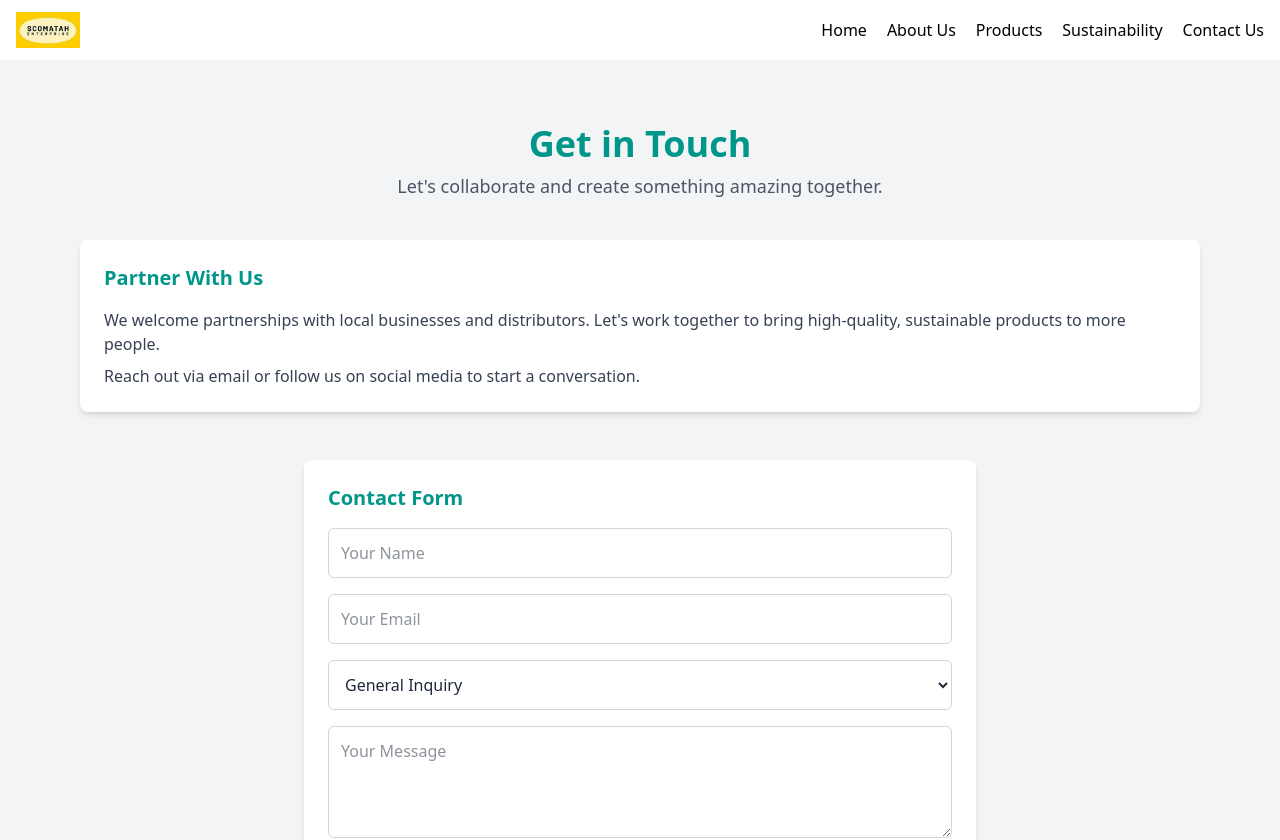
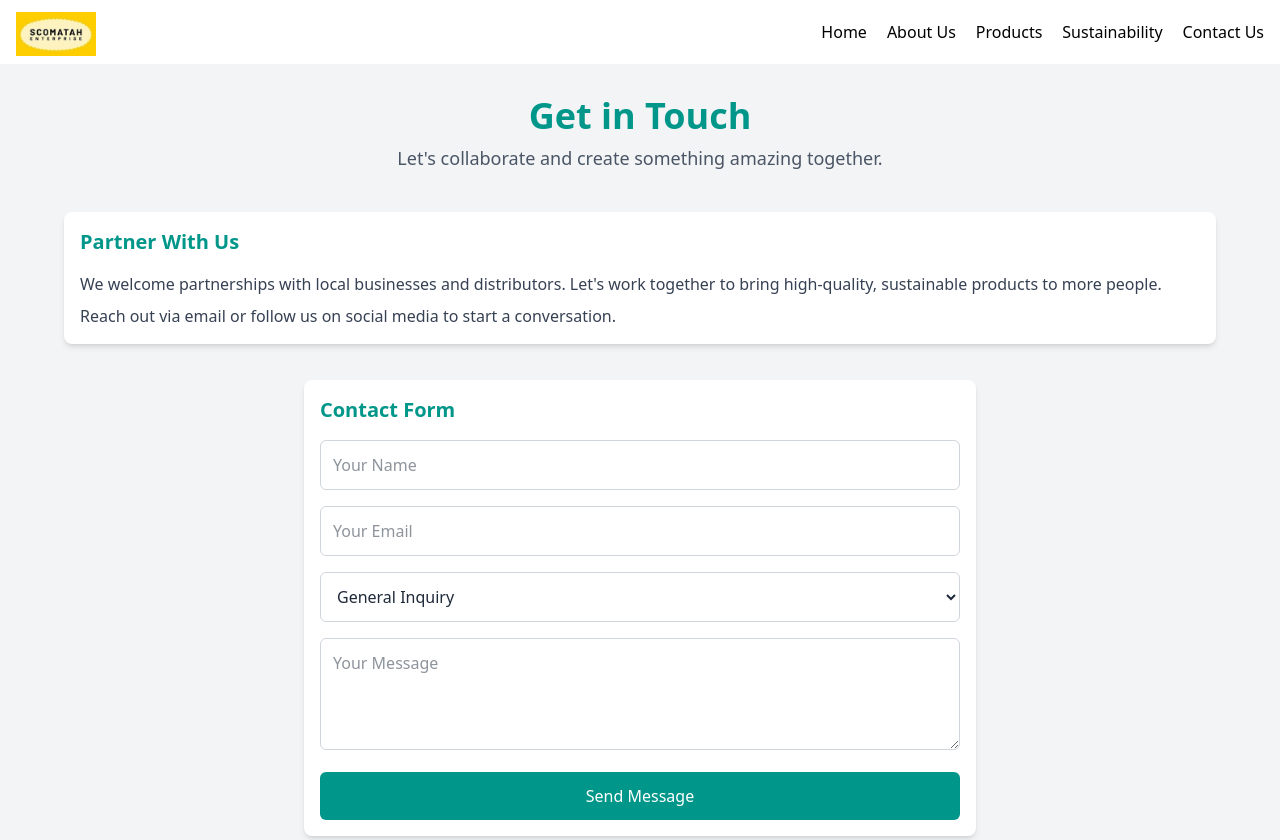
Before and after one commit to Rutelyn/scomatah, a React (Vite) app: page /contactus in a window 1280 px wide. Shown: the top 840 px of the page. Built offline with nearby package versions, Linux system fonts and the light colour scheme.

Commit message:
second review modifications

```diff
--- a/src/assets/components/aboutUs.jsx
+++ b/src/assets/components/aboutUs.jsx
@@ -1,7 +1,7 @@
 const AboutUs = () => {
   return (
     <div className="h-full px-6 py-12 bg-gray-100">
-      <div className="max-w-4xl mx-auto bg-white p-8 rounded-lg shadow-lg">
+      <div className="max-w-full mx-auto bg-white p-8 rounded-lg shadow-lg">
         <h1 className="text-4xl font-bold font-serif text-center text-teal-700 mb-6">
           About Us
         </h1>
--- a/src/assets/components/contactUs.jsx
+++ b/src/assets/components/contactUs.jsx
@@ -22,7 +22,7 @@ const ContactUs = () => {
   };
 
   return (
-    <div className="bg-gray-100 text-gray-800 py-16 px-6 sm:px-12 lg:px-20">
+    <div className="bg-gray-100 text-gray-800 py-8 px-4 sm:px-8 lg:px-16">
       <div className="text-center mb-10">
         <h1 className="text-3xl sm:text-4xl font-bold text-teal-600">Get in Touch</h1>
         <p className="text-gray-600 mt-2 text-lg">
@@ -30,7 +30,7 @@ const ContactUs = () => {
         </p>
       </div>
 
-      <div className="bg-white p-6 rounded-lg shadow-md">
+      <div className="bg-white p-4 rounded-lg shadow-md">
         <h2 className="text-xl font-semibold text-teal-600 mb-4">Partner With Us</h2>
         <p className="text-gray-700">
           We welcome partnerships with local businesses and distributors. Let's work together
@@ -42,7 +42,7 @@ const ContactUs = () => {
       </div>
 
       {/* Contact Form */}
-      <div className="mt-12 bg-white p-6 rounded-lg shadow-md max-w-2xl mx-auto">
+      <div className="mt-9 bg-white p-4 rounded-lg shadow-md max-w-2xl mx-auto">
         <h2 className="text-xl font-semibold text-teal-600 mb-4">Contact Form</h2>
         <form onSubmit={handleSubmit} className="space-y-4">
           <input type="text" name="name" placeholder="Your Name" value={formData.name} onChange={handleChange} className="w-full p-3 border border-gray-300 rounded-md" required />
--- a/src/assets/components/navbar.jsx
+++ b/src/assets/components/navbar.jsx
@@ -13,7 +13,7 @@ const Navbar = () => {
   return (
     <nav className="bg-white shadow-md w-full overflow-hidden">
       <div className="flex justify-between items-center px-4 py-3">
-        <span className="w-16 h-4 flex-shrink-0 mb-5">
+        <span className="w-20 h-6 flex-shrink-0 mb-4">
           <img src={logo} alt="logo" />
         </span>
         <div className="hidden md:flex gap-x-5">
--- a/src/assets/components/sustainability.jsx
+++ b/src/assets/components/sustainability.jsx
@@ -7,7 +7,7 @@ const Sustainability = () => {
       <img
         src={tainIceStraw3}
         alt="Strawberry Plantain Ice Cream"
-        className="absolute top-0 left-0 w-full h-full object-cover"
+        className="absolute top-0 left-0 w-full h-fit object-cover"
       />
 
       {/* Centered Card */}
```
